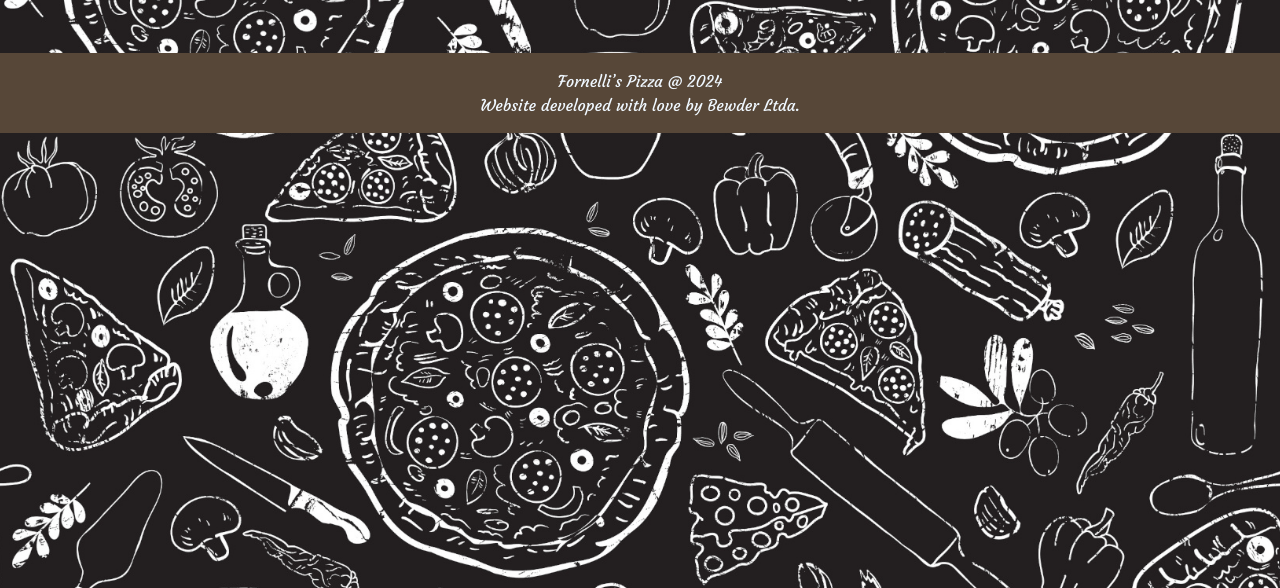
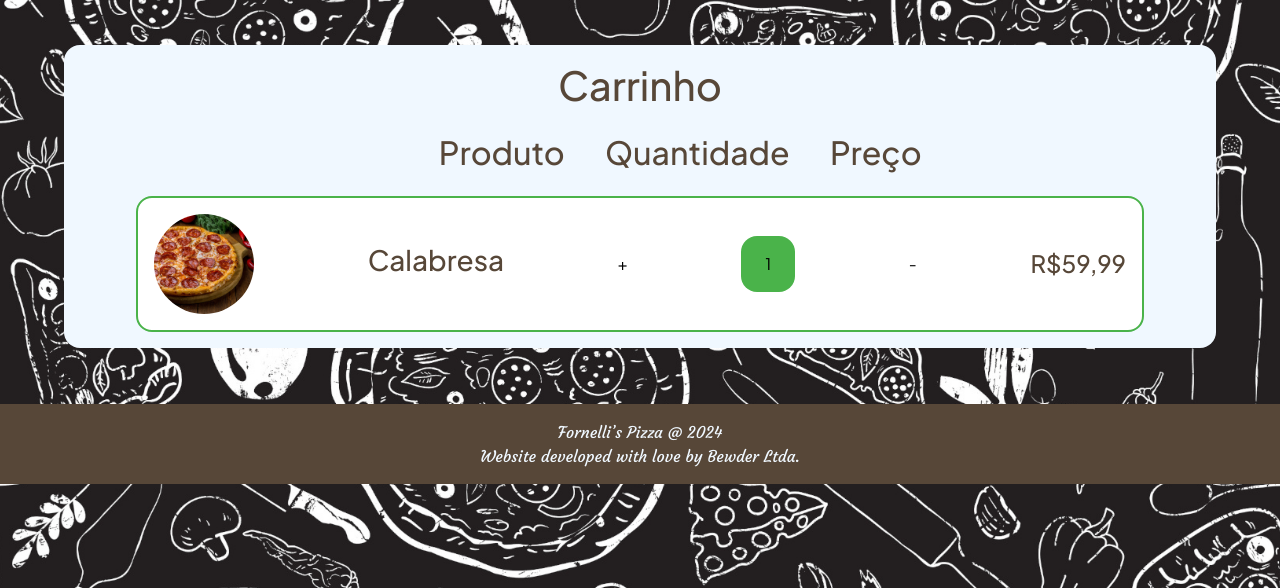
Before and after one commit to jol-tm/fornellis-pizza, a PHP site: page /checkout.php in a window 1280 px wide. Shown: the part 103-691 px from the top of the page. Run offline with PHP 8.4, Linux system fonts and the light colour scheme.

Commit message:
Base para o carrinho

```diff
--- a/checkout.php
+++ b/checkout.php
@@ -1,2 +1,20 @@
 <?php include "assets/header.php"; ?>
+<div class="box">
+    <h1>Carrinho</h1>
+    <div class="topo">
+        <h2>Produto</h2>
+        <h2>Quantidade</h2>
+        <h2>Preço</h2>
+    </div>
+    <div id="itens">
+        <div class="item">
+            <img class="imgProd" height="100" src="imgs\cardapio\calabresa.jpg" alt="">
+            <h3>Calabresa</h3>
+            <a href="">+</a>
+            <div class="amount">1</div>
+            <a href="">-</a>
+            <h4 class="price">R$59,99</h4>
+        </div>
+    </div>
+</div>
 <?php include "assets/footer.php"; ?>
--- a/styles/checkout.css
+++ b/styles/checkout.css
@@ -0,0 +1,45 @@
+.box {
+    font-family: var(--f2);
+    display: flex;
+    justify-content: center;
+    align-items: center;
+    flex-direction: column;
+    gap: 1rem;
+}
+
+.imgProd {
+    border-radius: 50%;
+}
+
+a {
+    color: black;
+}
+
+#itens {
+    display: flex;
+    justify-content: center;
+    flex-direction: column;
+    width: 90%;
+
+}
+.topo {
+    display: flex;
+    gap: 10%;
+}
+
+.item {
+    display: flex;
+    justify-content: space-between;
+    align-items: center;
+    padding: 1rem;
+    border: 2px solid var(--c2);
+    border-radius: 1rem;
+    background-color: white;
+}
+
+.amount {
+    color: black;
+    padding: 1rem 1.5rem;
+    background-color: var(--c2);
+    border-radius: 1rem;
+}
```
